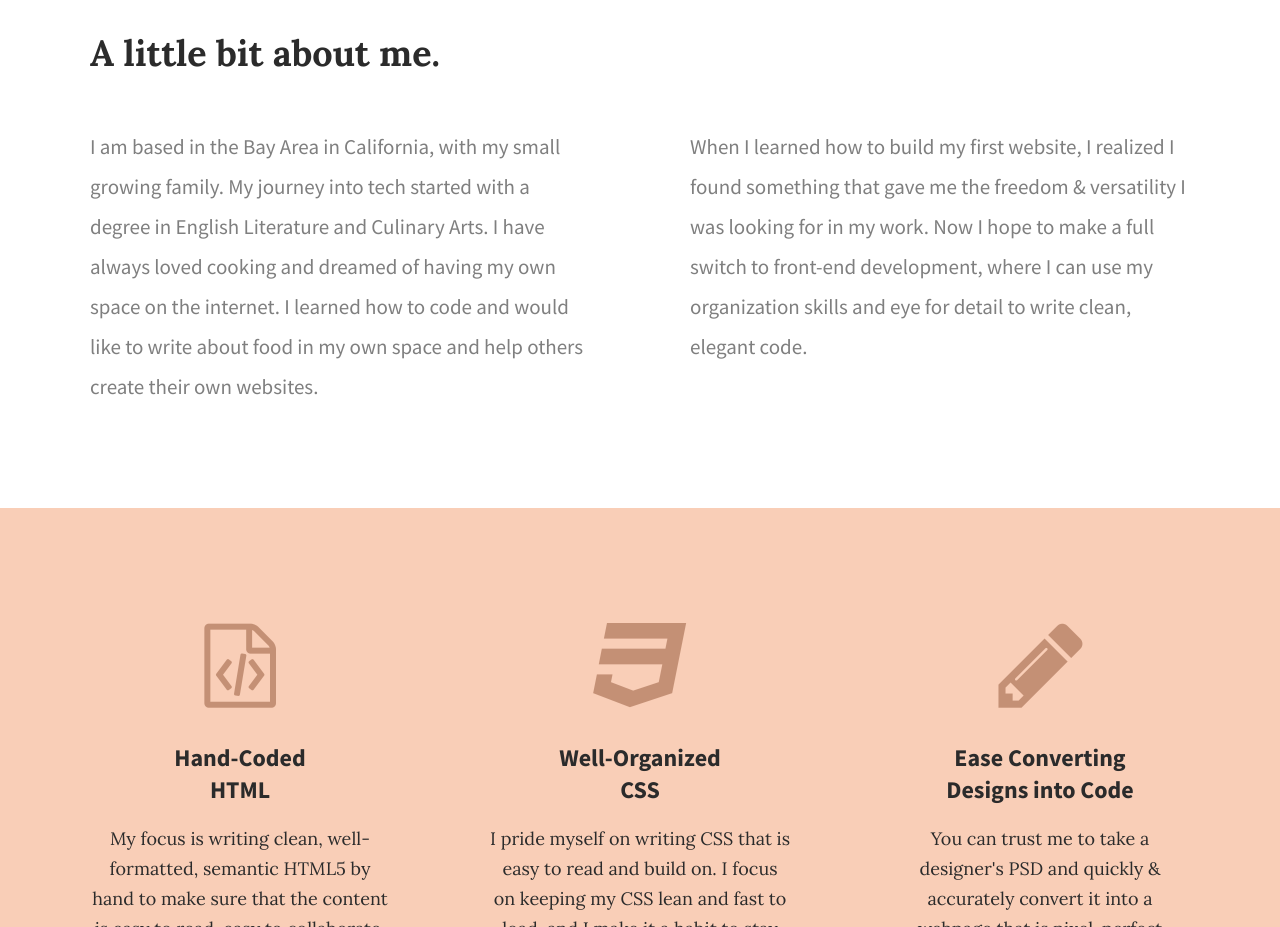
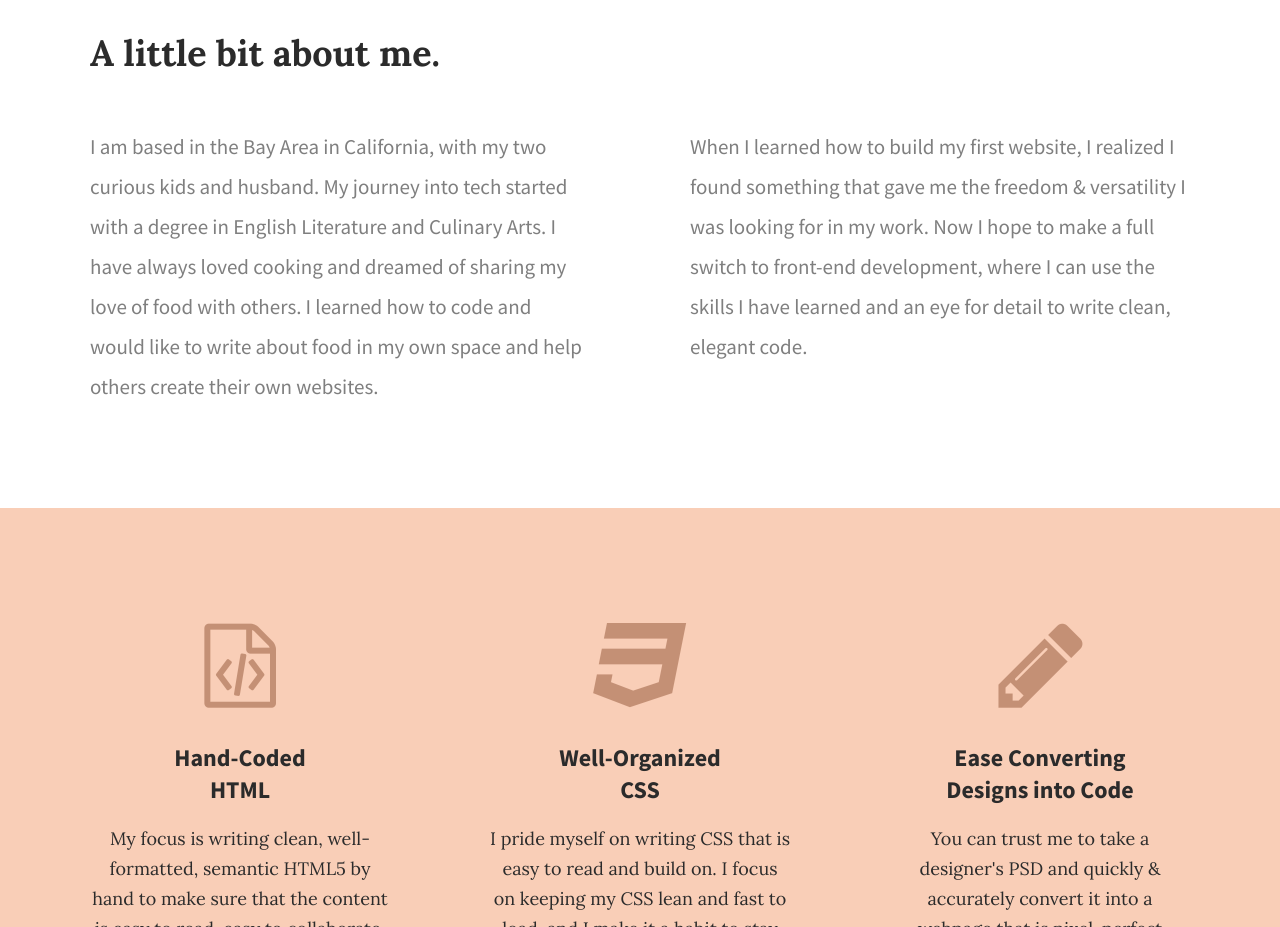
Before and after one commit to MN81/Jubilee-Austen, a plain HTML site: page index.html in a window 1280 px wide. Shown: the part 880-1807 px from the top of the page. Drawn offline with Linux system fonts and the light colour scheme.

Commit message:
Updated about section

```diff
--- a/index.html
+++ b/index.html
@@ -35,16 +35,16 @@
             <div class="full-width">
                 <h2>A little bit about me.</h2>
                 <div class="half-width">
-                    <p>I am based in the Bay Area in California, with my small growing family.
+                    <p>I am based in the Bay Area in California, with my two curious kids and husband.
                         My journey into tech started with a degree in English Literature and Culinary Arts. I have always loved
-                        cooking and dreamed of having my own space on the internet. I learned how to code and would like to write about food
+                        cooking and dreamed of sharing my love of food with others. I learned how to code and would like to write about food
                         in my own space and help others create their own websites.
                     </p>
                 </div>
                     <div class="half-width">
                     <p>When I learned how to build my first website, I realized I found something that gave me the freedom & versatility I was
                         looking for in my work. Now I hope to make a full switch to front-end development, where I can
-                        use my organization skills and eye for detail to write clean, elegant code.</p>
+                        use the skills I have learned and an eye for detail to write clean, elegant code.</p>
                 </div>
             </div>
         </section>
```
